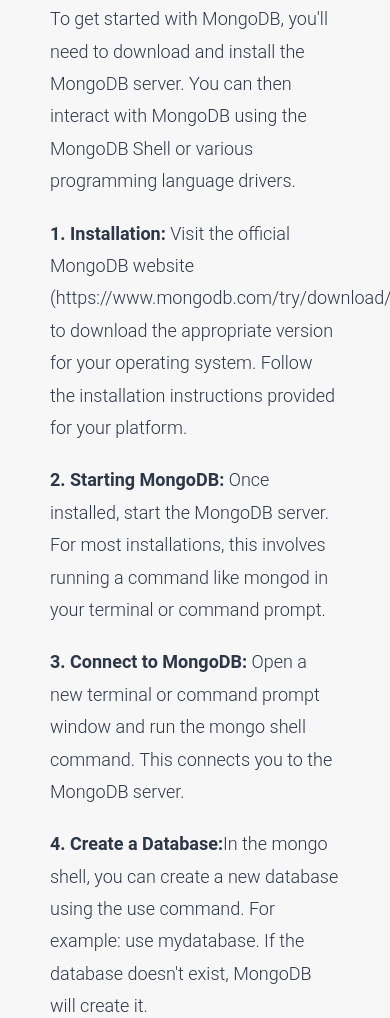
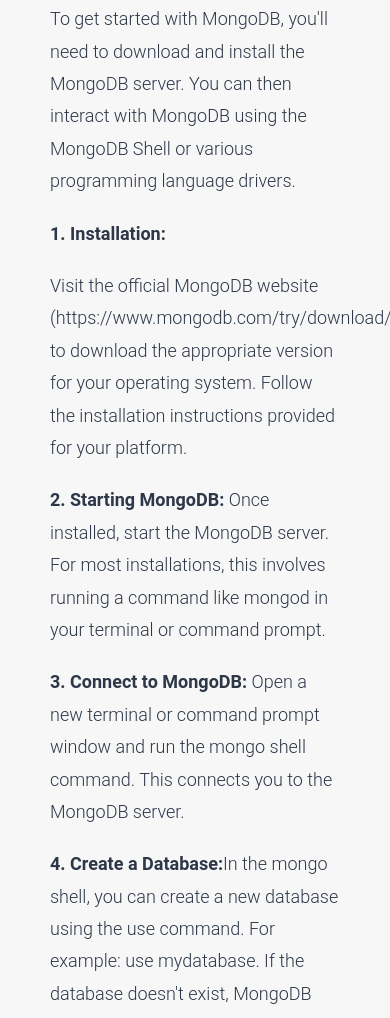
Before and after one commit to zTouu/vitoufirst-blog, a plain HTML site: page mongDB.html in a window 390 px wide. Shown: the part 1663-2681 px from the top of the page. Drawn offline with nearby package versions, Linux system fonts and the light colour scheme.

Commit message:
Update screen for mobile

```diff
--- a/mongDB.html
+++ b/mongDB.html
@@ -152,11 +152,11 @@
             To get started with MongoDB, you'll need to download and install the MongoDB server. You can then interact with MongoDB using the MongoDB Shell or various programming language drivers.
           </p>
 
-          <p> <strong>1. Installation:</strong>
+          <p> <strong>1. Installation:</strong></p>
 
-          Visit the official MongoDB website (https://www.mongodb.com/try/download/community) to download the appropriate version for your operating system.
-          Follow the installation instructions provided for your platform.
-          </p>
+          <p>Visit the official MongoDB website (https://www.mongodb.com/try/download/community) to download the appropriate version for your operating system.
+          Follow the installation instructions provided for your platform.</p>
+
 
 
           <p><strong>2. Starting MongoDB:</strong> Once installed, start the MongoDB server. For most installations, this involves running a command like mongod in your terminal or command prompt.</p>
```
